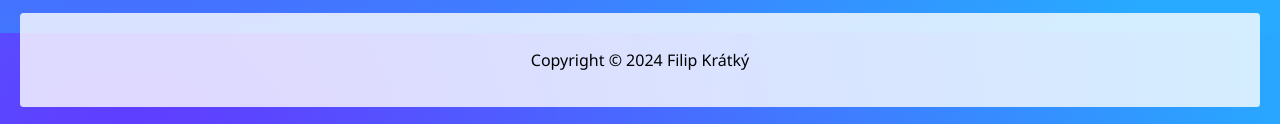
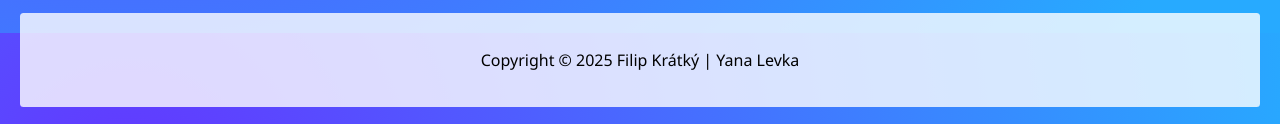
Before and after one commit to fkratkyy/fkratkyy.github.io, a plain HTML site: page testy.html in a window 1280 px wide. Shown: the part 767-891 px from the top of the page. Drawn offline with Linux system fonts and the light colour scheme.

Commit message:
Update testy.html

```diff
--- a/testy.html
+++ b/testy.html
@@ -44,7 +44,7 @@
 </div>
 
 <footer>
-    <p>Copyright &copy; 2024 Filip Krátký</p>
+    <p>Copyright &copy; 2025 Filip Krátký | Yana Levka</p>
 </footer>
 
 <script>
```
